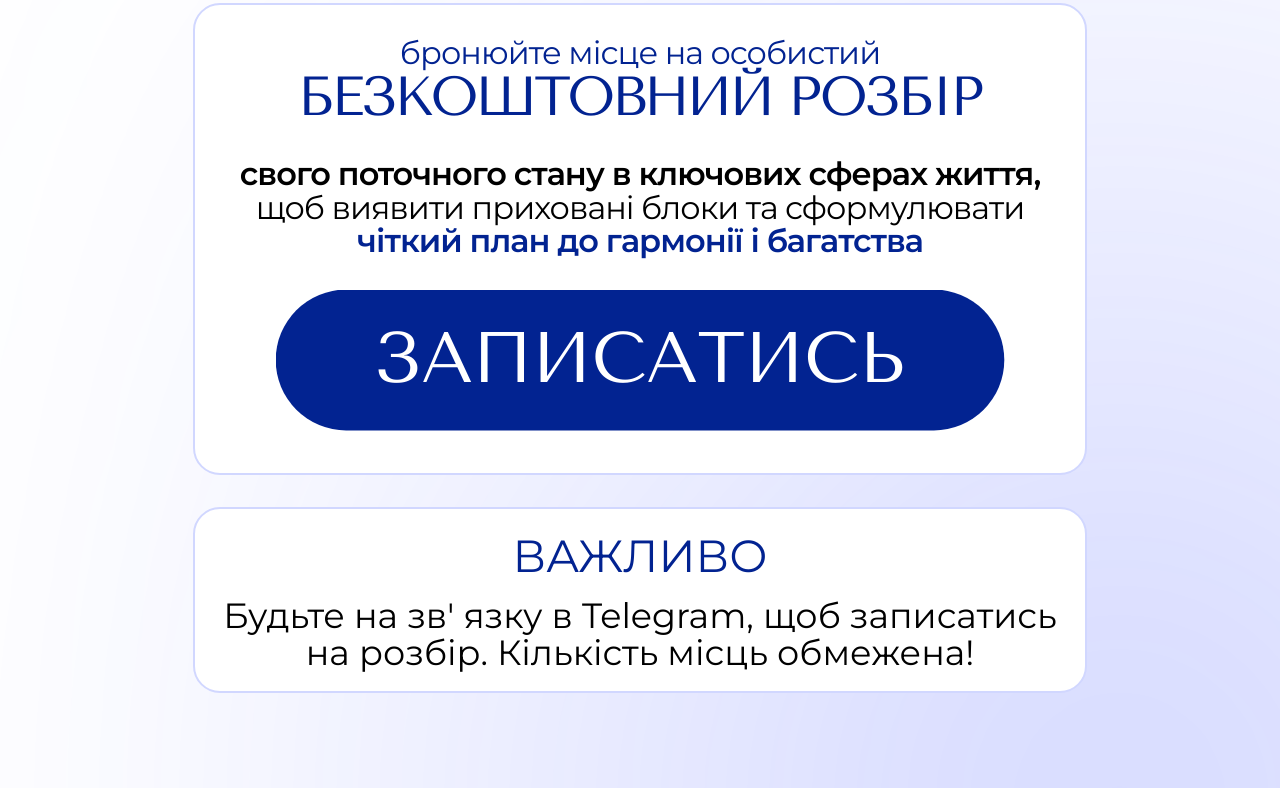
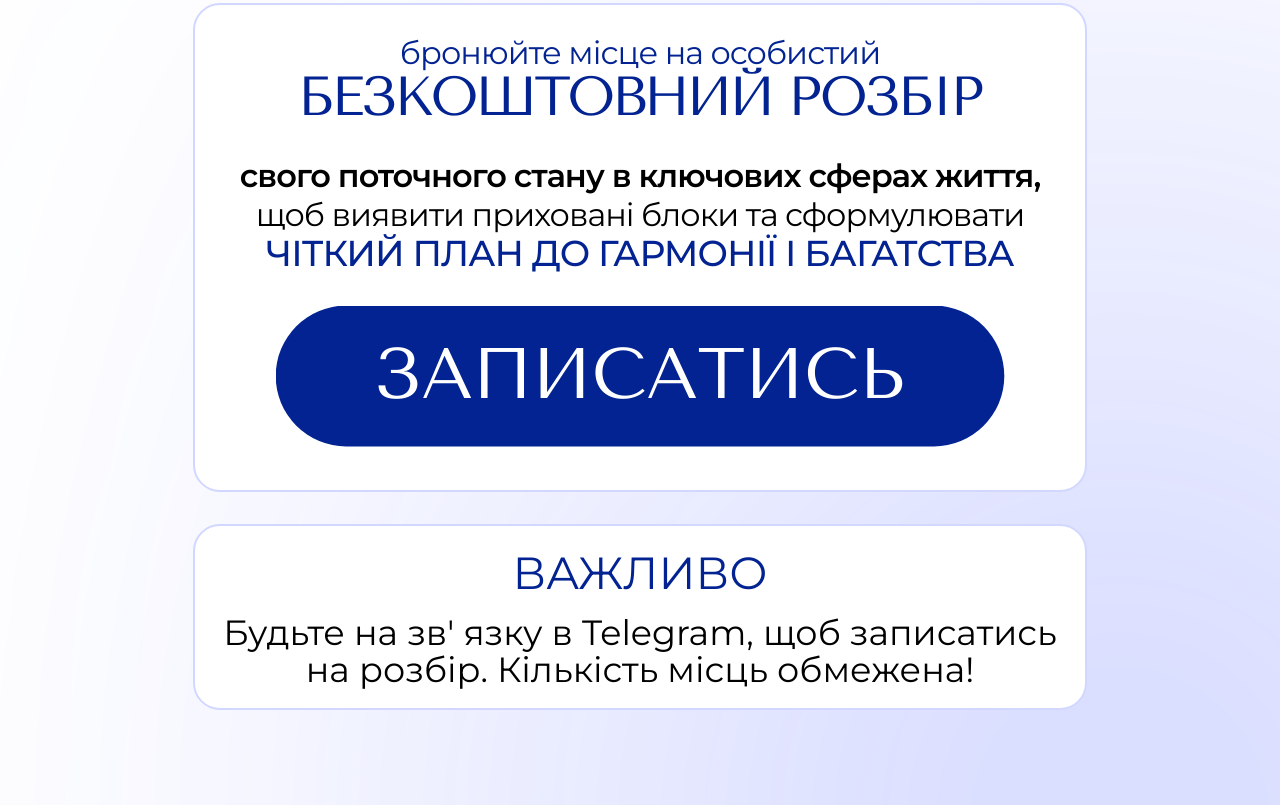
Before and after one commit to RomanIsaiev/work-website-78, a website built with Vite: page index.html in a window 1280 px wide. Shown: the part 1181-1986 px from the top of the page. Built offline with nearby package versions, Linux system fonts and the light colour scheme.

Commit message:
update fs mb

```diff
--- a/index.html
+++ b/index.html
@@ -76,7 +76,7 @@
               <span class="weight"
                 >свого поточного стану в ключових сферах життя,</span
               >
-              щоб виявити приховані блоки та сформулювати
+              щоб виявити приховані блоки та сформулювати <br />
               <span class="weight color"
                 >чіткий план до гармонії і багатства</span
               >
--- a/src/css/styles.css
+++ b/src/css/styles.css
@@ -158,7 +158,7 @@ body {
   gap: 6px;
 
   max-width: 318px;
-  margin: 0 auto 28px auto;
+  margin: 0 auto 30px auto;
 }
 
 .wait-list .list-item {
@@ -221,7 +221,7 @@ body {
   background: #fff;
 
   max-width: 320px;
-  margin: 0 auto 16px auto;
+  margin: 0 auto 28px auto;
 }
 
 .free-title-container {
@@ -259,7 +259,7 @@ body {
   font-size: 12px;
   font-style: normal;
   font-weight: 400;
-  line-height: 105%;
+  line-height: 120%;
   letter-spacing: -0.36px;
 
   margin-bottom: 16px;
@@ -270,7 +270,10 @@ body {
 }
 
 .free-text .color {
+  font-size: 14px;
   color: #022391;
+  font-weight: 500;
+  text-transform: uppercase;
 }
 
 .free-btn {
@@ -331,6 +334,10 @@ body {
     letter-spacing: -0.7px;
     max-width: 714px;
   }
+
+  .free-text .color {
+    font-size: 36px;
+  }
 }
 
 /* impotant */
--- a/src/fonts/fonts.css
+++ b/src/fonts/fonts.css
@@ -13,19 +13,19 @@
 @font-face {
   font-family: 'Futura PT';
   src: url(../fonts/FUTURAPT-MEDIUM.TTF);
-  font-weight: 450;
+  font-weight: 500;
 }
 
 @font-face {
   font-family: 'Futura PT';
   src: url(../fonts/FUTURAPT-DEMI.TTF);
-  font-weight: 500;
+  font-weight: 600;
 }
 
 @font-face {
   font-family: 'Futura PT';
   src: url(../fonts/FUTURAPT-HEAVY.TTF);
-  font-weight: 600;
+  font-weight: 900;
 }
 
 @font-face {
```
